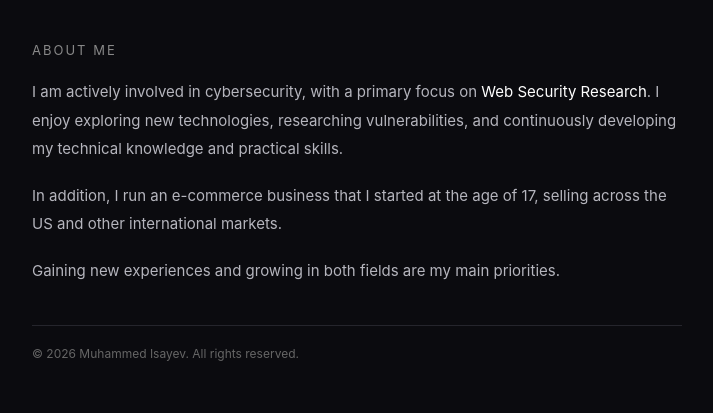
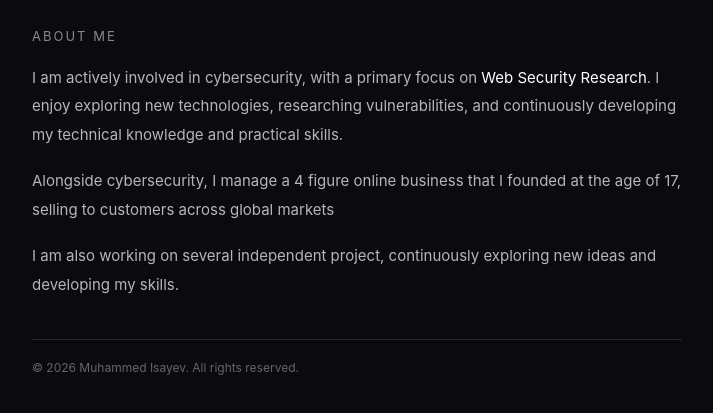
Before and after one commit to Muhammedisaa7/muhammed-isayev.github.io, a plain HTML site: page index.html in a window 1280 px wide. Shown: the part 255-668 px from the top of the page, without its empty margins (283-996 px from the left). Drawn offline with Linux system fonts and the light colour scheme.

Commit message:
Update personal description in index.html
Revised personal description to enhance clarity and detail.

```diff
--- a/index.html
+++ b/index.html
@@ -95,14 +95,13 @@
             </p>
 
             <p>
-                In addition, I run an e-commerce business that I
-                started at the age of 17, selling across the US
-                and other international markets.
+                Alongside cybersecurity, I manage a 4 figure online business that I founded at the age of 17,
+                selling to customers across global markets
             </p>
 
             <p>
-                Gaining new experiences and growing in both
-                fields are my main priorities.
+                I am also working on several independent project, continuously exploring new ideas and
+                developing my skills.
             </p>
 
         </section>
```
